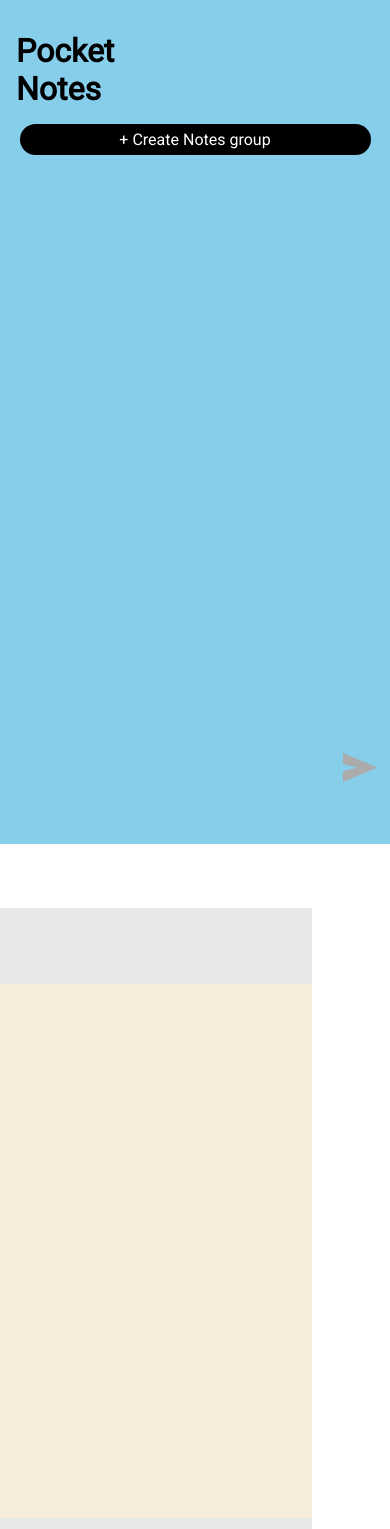
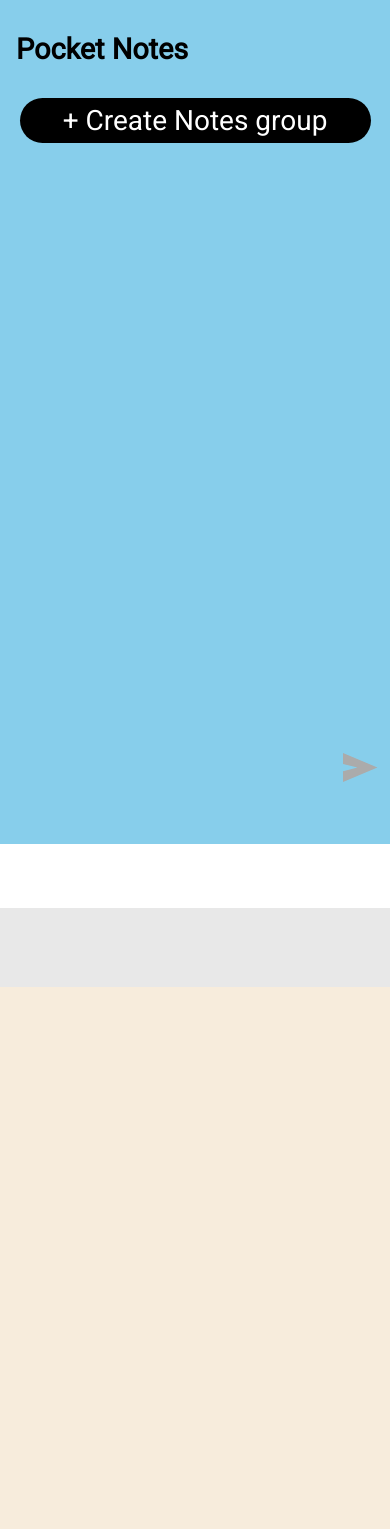
Before and after one commit to Ashh21/react-module-test-notes-app, a React (Create React App) app: page / in a window 390 px wide. Shown: the top 1529 px of the page. Built offline with nearby package versions, Linux system fonts and the light colour scheme; a web font is replaced by a local one.

Commit message:
feat: add notes

```diff
--- a/src/App.css
+++ b/src/App.css
@@ -11,47 +11,65 @@
   min-height: 100vh;
 }
 
+.body {
+  display: flex;
+  overflow: hidden;
+}
+
 .user {
   display: flex;
   flex-direction: column;
   width: 30vw;
   height: 100vh;
+  padding: 2rem 0;
 }
 
-.create-notes-btn {
-  background-color: black;
-  color: white;
-  padding: 0.25rem 1.25rem;
-  margin: 1rem 2rem 0;
-  font-size: 1.5rem;
-  border-radius: 2rem;
-  font-family: 'Roboto';
+.user-div {
+  padding: 1rem 0;
+  text-align: center;
+}
+
+
+.user-create-btn {
+  background: #000;
+  color: #fff;
+  padding: 0.375rem 0;
+  border-radius: 1.5rem;
   border: none;
+  width: 90%;
+  font-size: 1.75rem;
   cursor: pointer;
+  margin-top: 1rem;
 }
 
 .user-notes-div {
-  overflow-y: auto;
-  padding: 0.51rem 1rem 0;
+  overflow-y: scroll;
+}
+
+.user-notes-div::-webkit-scrollbar {
+  width: 12px;
+}
+
+.user-notes-div::-webkit-scrollbar-thumb {
+  background-color: #b48bfaa9;
+  border-radius: 20px;
+  border: 2px solid rgba(226, 221, 221, 0.551);
 }
 
 .user-info {
-  width: 3rem;
-  height: 3rem;
-  border-radius: 1.5rem;
+  width: 3.5rem;
+  height: 3.5rem;
+  border-radius: 2rem;
   border: none;
   text-align: center;
   margin-right: 1rem;
-}
-
-.body {
-  display: flex;
+  flex-shrink: 0;
 }
 
 .pop-up {
   position: absolute;
   top: 30%;
-  left: 30%;
+  left: 40%;
   padding: 0.5rem;
 }
 
@@ -105,6 +123,8 @@
 }
 
 .notes-user-info {
+  display: flex;
+  align-items: center;
   height: 10vh;
   background-color: #E8E8E8;
 }
@@ -113,6 +133,16 @@
   height: 70vh;
   background-color: #F7ECDC;
   overflow-y: scroll;
+}
+
+.notes-container::-webkit-scrollbar {
+  width: 12px;
+}
+
+.notes-container::-webkit-scrollbar-thumb {
+  background-color: #F7ECDC;
+  border-radius: 20px;
+  border: 2px solid rgba(15, 14, 14, 0.764);
 }
 
 .notes-div {
@@ -152,11 +182,13 @@
   flex-direction: column;
   width: 20%;
   padding: 1rem;
+  font-size: 1.25rem;
 }
 
 .notes-content {
   width: 80%;
   padding: 1rem;
+  font-size: 1.25rem;
 }
 
 
@@ -171,35 +203,15 @@
     height: 100vh;
   }
 
-  .body{
-    display:unset ;
+  .body {
+    display: unset;
   }
 
   .user {
     display: flex;
     flex-direction: column;
     padding: 2rem 0;
-  }
-
-  .user h1 {
-    padding-left: 1rem;
-    font-size: 2rem;
-  }
-
-  .user-div {
-    width: 100vw;
-    padding: 1rem 0;
-    text-align: center;
-  }
-
-  .user-create-btn {
-    background: #000;
-    color: #fff;
-    padding: 0.375rem 0;
-    border-radius: 1rem;
-    border: none;
-    width: 90%;
-    font-size: 1rem;
+    width: 100%;
   }
 
   .pop-up {
@@ -250,5 +262,29 @@
     cursor: pointer;
   }
 
+  .user-notes-div {
+    width: 100%;
+  }
+
+  .notes-container{
+    width: 100%;
+    overflow-x:hidden ;
+  }
+
+
+  .notes-section {
+    display: flex;
+    flex-direction: column;
+    width: 100vw;
+    height: 100vh;
+  }
+
+  .notes-text-area{
+    width: 90% ;
+  }
+
+  .textarea-div{
+    width: 100%;
+  }
 
 }
--- a/src/components/Body.js
+++ b/src/components/Body.js
@@ -3,7 +3,13 @@ import { UserSection } from './user/UserSection'
 import { CreateUserGroup } from './user/CreateUserGroup'
 import { NotesSection } from './notes/NotesSection'
 
+// import { togglePopUp } from '../redux/popUpSlice'
+
 const Body = () => {
+
+    // const style = {
+    //     backgroundColor: togglePopUp() && 'red'
+    // }
 
     return (
         <div className='body' >
--- a/src/components/notes/Notes.js
+++ /dev/null
@@ -1,28 +0,0 @@
-import React from 'react'
-
-const Notes = ({ showNotes }) => {
-
-    return (
-        < >
-            {
-                showNotes.map(note => (
-                    <div className='notes-div'
-                        key={note.id}
-                        id={note.id}
-                    >
-                        <div className='notes-time'>
-                            <span>{note.currentTime}</span>
-                            <span>{note.date}</span>
-                        </div>
-
-                        <div className='notes-content'>
-                            {note.textInput}
-                        </div>
-                    </div>
-                ))
-            }
-        </>
-    )
-}
-
-export { Notes }
--- /dev/null
+++ b/src/components/notes/NotesCard.js
@@ -0,0 +1,20 @@
+import React from 'react'
+import { useSelector } from 'react-redux'
+import { NotesList } from './NotesList'
+
+const NotesCard = () => {
+    const notes = useSelector((store) => store.user.notes)
+
+    return (
+        < >
+            {
+                notes.map(note => (
+                    <NotesList key={note.id}
+                        id={note.id} note={note} />
+                ))
+            }
+        </>
+    )
+}
+
+export { NotesCard }
--- /dev/null
+++ b/src/components/notes/NotesList.js
@@ -0,0 +1,19 @@
+import React from 'react'
+
+const NotesList = ({ note }) => {
+    return (
+        <div className='notes-div'
+        >
+            <div className='notes-time'>
+                <span>{note.currentTime}</span>
+                <span >{note.date}</span>
+            </div>
+
+            <div className='notes-content'>
+                {note.textInput}
+            </div>
+        </div>
+    )
+}
+
+export { NotesList }
--- a/src/components/notes/NotesSection.js
+++ b/src/components/notes/NotesSection.js
@@ -1,39 +1,41 @@
 import React, { useState } from 'react'
-import { Notes } from './Notes'
+import { NotesCard } from './NotesCard'
 import uuid from 'react-uuid'
 import { UserCard } from '../user/UserCard'
-import { useSelector } from 'react-redux'
+import { useDispatch, useSelector } from 'react-redux'
+import { addNotes } from '../../redux/userSlice'
+import { closePopUp } from '../../redux/popUpSlice'
 
 const NotesSection = () => {
     const [textInput, setTextInput] = useState("")
-    const [showNotes, setShowNotes] = useState([])
+    const dispatch = useDispatch()
     const { users, selectedUserIndex } = useSelector((store) => store.user)
 
     const sendNotes = () => {
         if (textInput.trim() !== '') {
             const currentTime = new Date().toLocaleString('en-us', { hour: 'numeric', minute: 'numeric', hour12: true })
 
-            const date = new Date().toLocaleString('en-us', {
+            const date = new Date().toLocaleDateString('en-us', {
                 day: 'numeric', month: 'long', year: "numeric"
             })
 
             const newNotes = {
                 textInput, currentTime, date, id: uuid()
             }
-            setShowNotes([...showNotes, newNotes])
+            dispatch(addNotes(newNotes))
             setTextInput("")
         }
     }
 
 
     return (
-        <div className='notes-section'>
+        <div className='notes-section' onClick={() => dispatch(closePopUp())}>
             <div className='notes-user-info'>
                 {selectedUserIndex !== -1 && <UserCard user={users[selectedUserIndex]} index={selectedUserIndex} />}
             </div>
 
             <div className='notes-container'>
-                <Notes showNotes={showNotes} />
+                <NotesCard />
             </div>
 
             <div className='textarea-div'>
--- a/src/components/user/CreateUserGroup.js
+++ b/src/components/user/CreateUserGroup.js
@@ -34,6 +34,7 @@ const CreateUserGroup = () => {
             dispatch(addUser({ groupName, selectColor, id: uuid() }))
             dispatch(closePopUp())
             setGroupName("")
+            setSelectColor("")
             setError("")
         }
 
--- a/src/components/user/UserCard.js
+++ b/src/components/user/UserCard.js
@@ -14,18 +14,16 @@ const UserCard = ({ user, index }) => {
             display: "flex",
             padding: "1rem",
         }}
-            key={user.id}
-            id={user.id}
             onClick={() => selectHandler(index)}
         >
-            <div className='user-info' style={{ backgroundColor: user.selectColor }}>
+            <div className='user-info' style={{ backgroundColor: user.selectColor, color: 'white' }}>
                 <h1 style={{
-                    fontSize: "1.5rem",
-                    padding: "0.5rem"
+                    fontSize: "1.75rem",
+                    paddingTop: "0.66rem"
                 }}> {user?.groupName?.slice(0, 2)}</h1>
             </div>
             <h1 style={{
-                fontSize: "1.25rem",
+                fontSize: "1.75rem",
                 padding: "0.5rem"
             }}
             >{user.groupName} </h1>
--- a/src/components/user/UserSection.js
+++ b/src/components/user/UserSection.js
@@ -12,14 +12,17 @@ const UserSection = () => {
 
     return (
         <div className='user'>
-            <h1>Pocket Notes</h1>
+            <h1 style={{
+                fontSize: "1.8rem",
+                paddingLeft: "1rem",
+            }}>Pocket Notes</h1>
             <div className='user-div'>
                 <button className='user-create-btn' onClick={toggleHandler}> + Create Notes group</button>
             </div>
             <div className='user-notes-div'>
                 <UsersList />
             </div>
-        </div>
+        </div >
     )
 }
 
--- a/src/components/user/UsersList.js
+++ b/src/components/user/UsersList.js
@@ -10,7 +10,8 @@ const UsersList = () => {
         <div>
             {
                 userInfo.map((user, index) => (
-                    <UserCard user={user} index={index} />
+                    <UserCard key={user.id}
+                        id={user.id} user={user} index={index} />
                 ))
             }
         </div>
--- a/src/redux/UserSlice.js
+++ b/src/redux/UserSlice.js
@@ -5,6 +5,7 @@ const userSlice = createSlice({
     initialState: {
         users: [],
         selectedUserIndex: -1,
+        notes: [],
     },
     reducers: {
         addUser: (state, action) => {
@@ -13,11 +14,15 @@ const userSlice = createSlice({
 
         setSelectedUserIndex: (state, action) => {
             state.selectedUserIndex = action.payload.index
+        },
+
+        addNotes: (state, action) => {
+            state.notes.push(action.payload)
         }
     }
 
 })
 
-export const { addUser, setSelectedUserIndex } = userSlice.actions;
+export const { addUser, setSelectedUserIndex, addNotes } = userSlice.actions;
 
 export default userSlice.reducer
```
